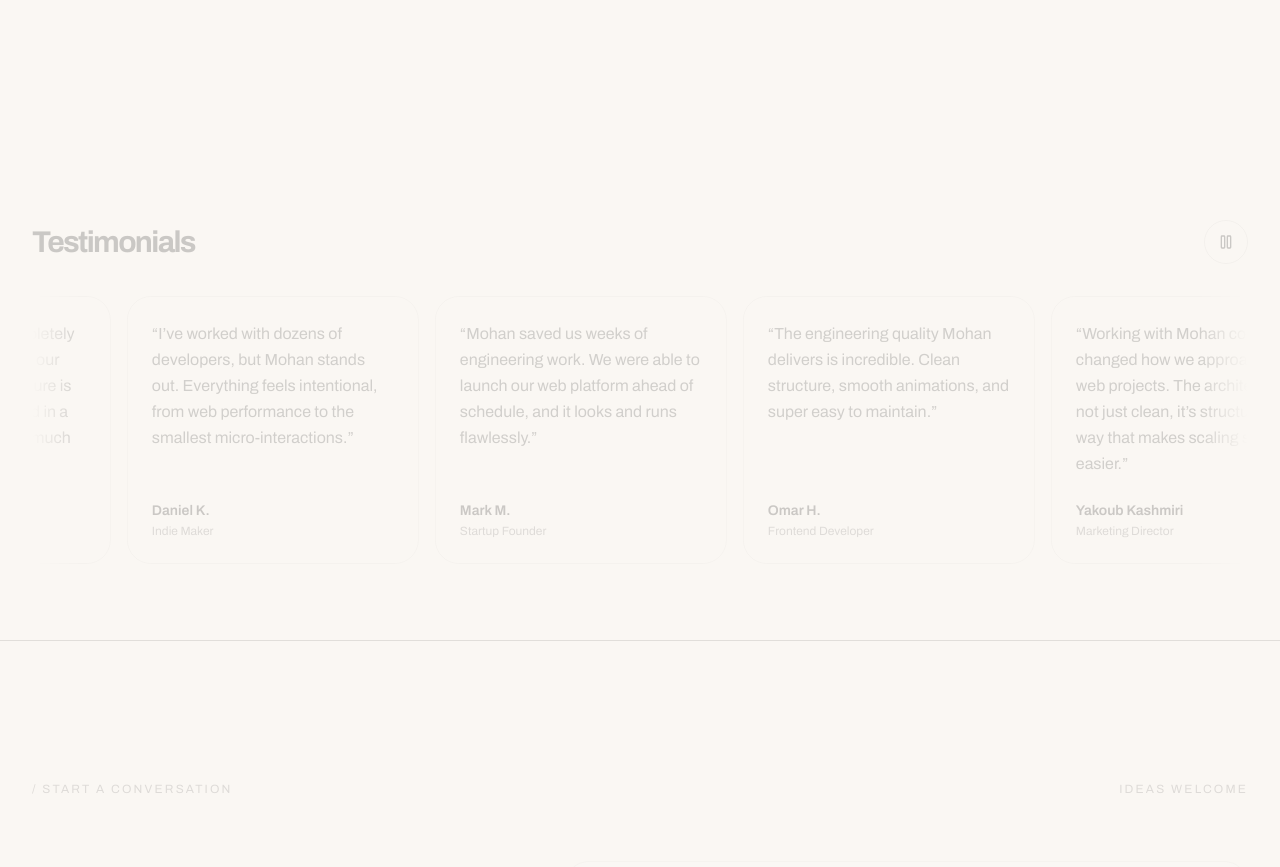
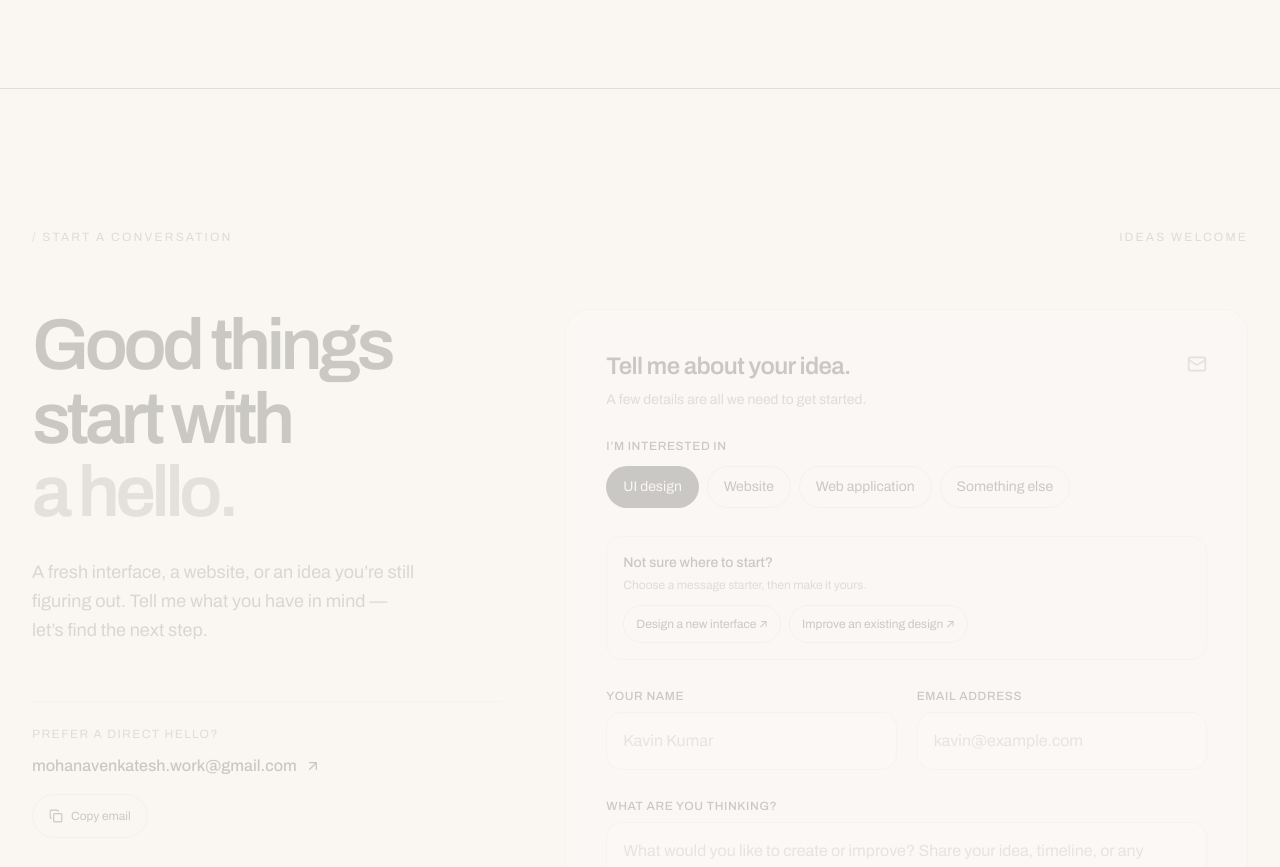
Before and after one commit to mohan-codebase/portfolio, a Next.js app: page / in a window 1280 px wide. Shown: the part 3780-4647 px from the top of the page. Built offline with nearby package versions, Linux system fonts and the light colour scheme; no server answers.

Commit message:
Remove testimonials section from homepage

```diff
--- a/app/page.tsx
+++ b/app/page.tsx
@@ -3,7 +3,6 @@ import Hero from '@/components/Hero';
 import BioSection from '@/components/BioSection';
 import ServicesSection from '@/components/ServicesSection';
 import FeaturedProjects from '@/components/FeaturedProjects';
-import TestimonialsSection from '@/components/TestimonialsSection';
 import ContactSection from '@/components/ContactSection';
 
 export const metadata = pageMetadata(siteTitle, siteDescription, '/');
@@ -15,7 +14,6 @@ export default function Home() {
       <BioSection />
       <ServicesSection />
       <FeaturedProjects />
-      <TestimonialsSection />
       <ContactSection />
     </>
   );
```
